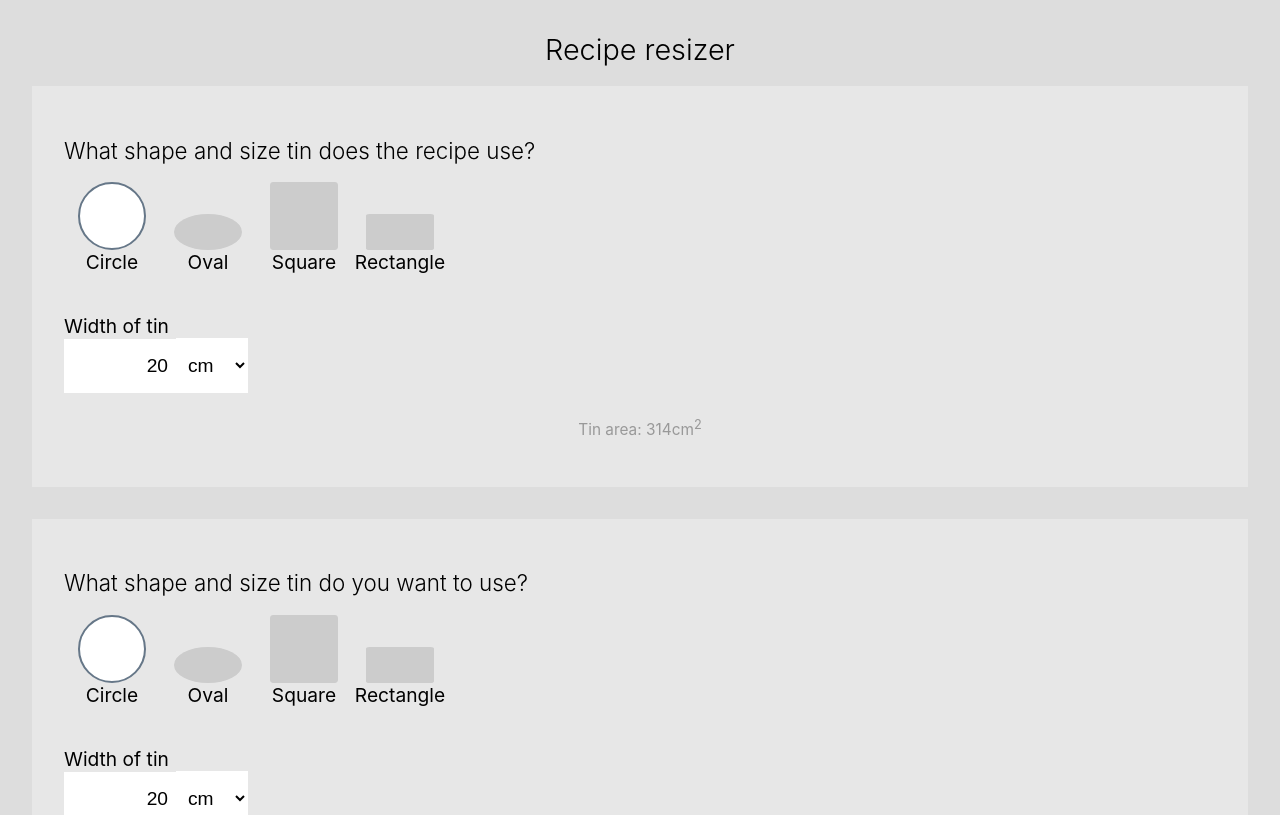
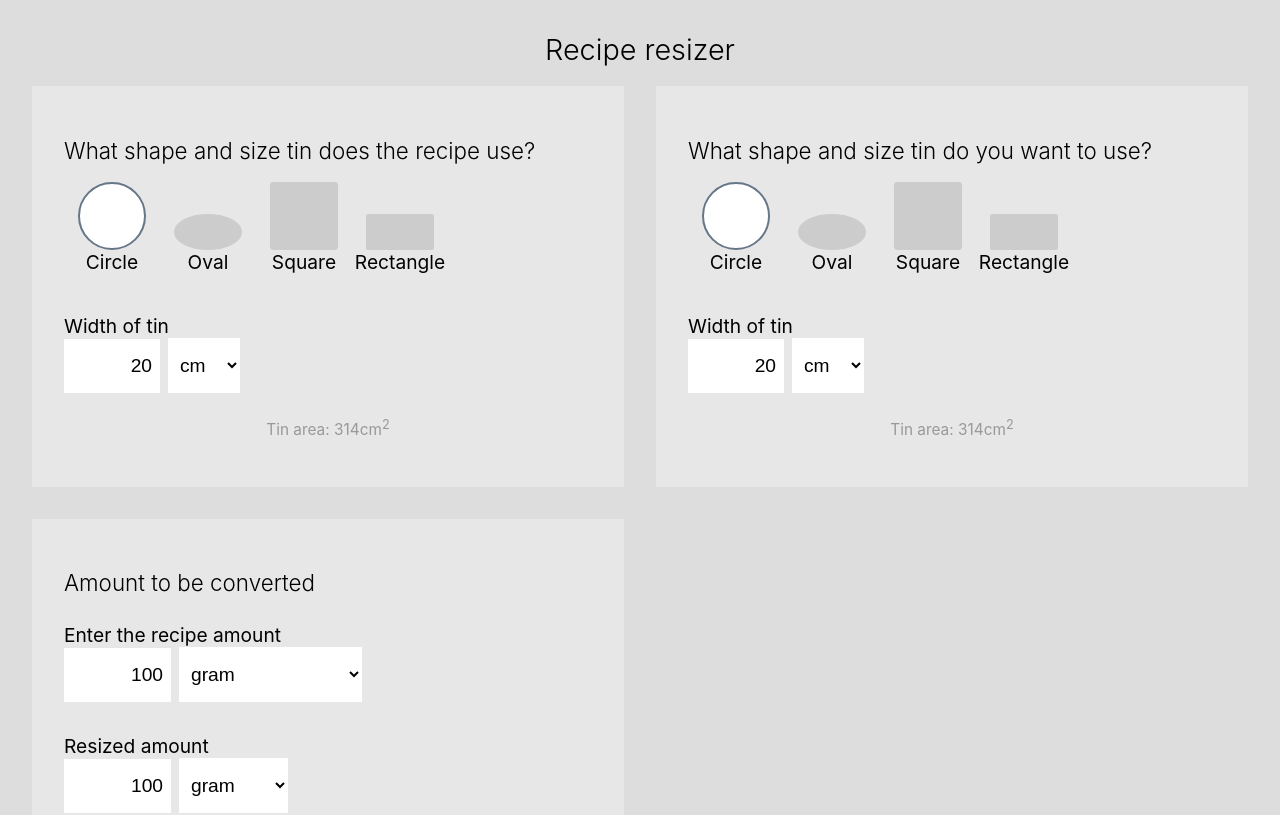
Before and after one commit to davidpounds/reciperesizer, a React (Create React App) app: page / in a window 1280 px wide. Shown: the top 815 px of the page. Built offline with nearby package versions, Linux system fonts and the light colour scheme.

Commit message:
Fixes layout

```diff
--- a/src/App.css
+++ b/src/App.css
@@ -26,6 +26,10 @@ h2 {
 	.reciperesizer {
 		grid-template-columns: repeat(3, 1fr);
 	}
+}
+
+.reciperesizer > h1 {
+	grid-column: 1 / -1;
 }
 
 .panel {
@@ -103,9 +107,11 @@ select {
 	background: #fff;
 	font-size: 1.2rem;
 }
+input + label + select {
+	margin-left: 0.5rem;
+}
 .numeric {
 	text-align: right;
-	width: 7rem;
 	max-width: 100%;
 }
 
--- a/src/App.js
+++ b/src/App.js
@@ -63,7 +63,7 @@ const App = () => {
   ]);
 
   return (
-    <div className="App">
+    <div className="reciperesizer">
       <h1>Recipe resizer</h1>
       <TinSelector tinType={TIN_TYPE.RECIPE} />
       <TinSelector tinType={TIN_TYPE.RESIZED} />
--- a/src/components/Amount.jsx
+++ b/src/components/Amount.jsx
@@ -42,6 +42,8 @@ const Amount = props => {
                 className="numeric"
                 pattern={NUMERIC_REGEXP}
                 value={amount}
+                size={6}
+                maxLength={6}
                 onChange={amountChangeHandler}
                 readOnly={tinType === TIN_TYPE.RESIZED}
             />
--- a/src/components/TinSize.jsx
+++ b/src/components/TinSize.jsx
@@ -52,6 +52,8 @@ const TinSize = props => {
                 pattern={NUMERIC_REGEXP}
                 value={tinSize}
                 onChange={tinSizeChangeHandler}
+                size={5}
+                maxLength={5}
             />
 
             <label htmlFor={`${tinType}_${sizeType}_unit`} className="off-screen">
```
